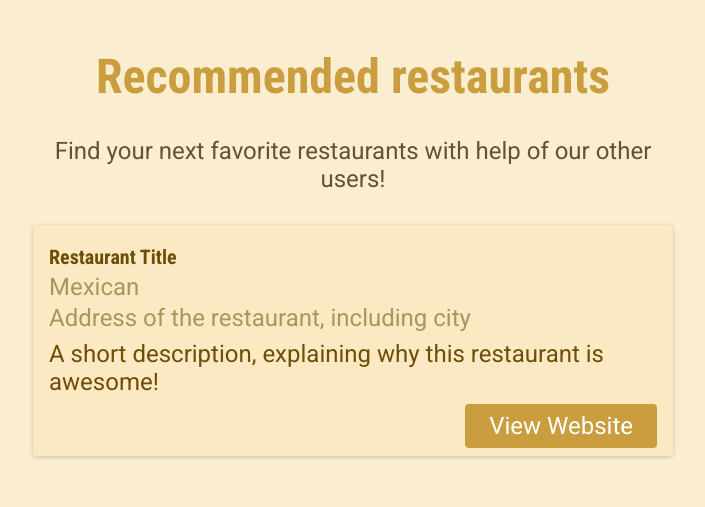
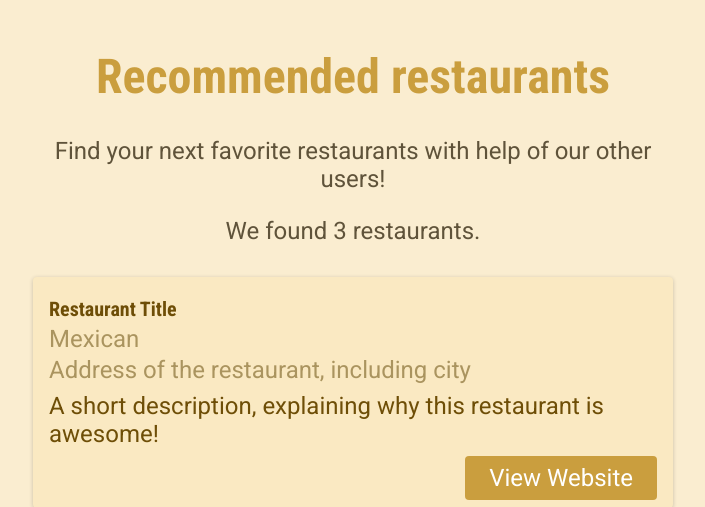
Before and after one commit to ocosmiccobalt/nodejs-static-and-dynamic-content-with-templates-ejs-demo, a Node server app: page /restaurants in a window 1280 px wide. Shown: the part 80-587 px from the top of the page, without its empty margins (287-992 px from the left). Run offline with Node 20, Linux system fonts and the light colour scheme.

Commit message:
Render dynamic content with templates

```diff
--- a/app.js
+++ b/app.js
@@ -16,7 +16,12 @@ app.get('/', (req, res) => {
 });
 
 app.get('/restaurants', (req, res) => {
-  res.render('restaurants');
+  const filePath = path.join(__dirname, 'data', 'restaurants.json');
+
+  const fileData = fs.readFileSync(filePath);
+  const storedRestaurants = JSON.parse(fileData);
+
+  res.render('restaurants', { numberOfRestaurants: storedRestaurants.length });
 });
 
 app.get('/recommend', (req, res) => {
--- a/data/restaurants.json
+++ b/data/restaurants.json
@@ -12,5 +12,12 @@
     "cuisine": "Indian",
     "website": "https://mygreattest.com",
     "description": "It's also amazing!"
+  },
+  {
+    "name": "Restaurant 3",
+    "address": "Awesomestreet 5, Mycity",
+    "cuisine": "German",
+    "website": "https://awesome.com",
+    "description": "It's amazing! Of course!"
   }
 ]
--- a/views/restaurants.ejs
+++ b/views/restaurants.ejs
@@ -50,6 +50,7 @@
     <main>
       <h1>Recommended restaurants</h1>
       <p>Find your next favorite restaurants with help of our other users!</p>
+      <p>We found <%= numberOfRestaurants %> restaurants.</p>
       <ul id="restaurants-list">
         <li class="restaurant-item">
           <article>
```
